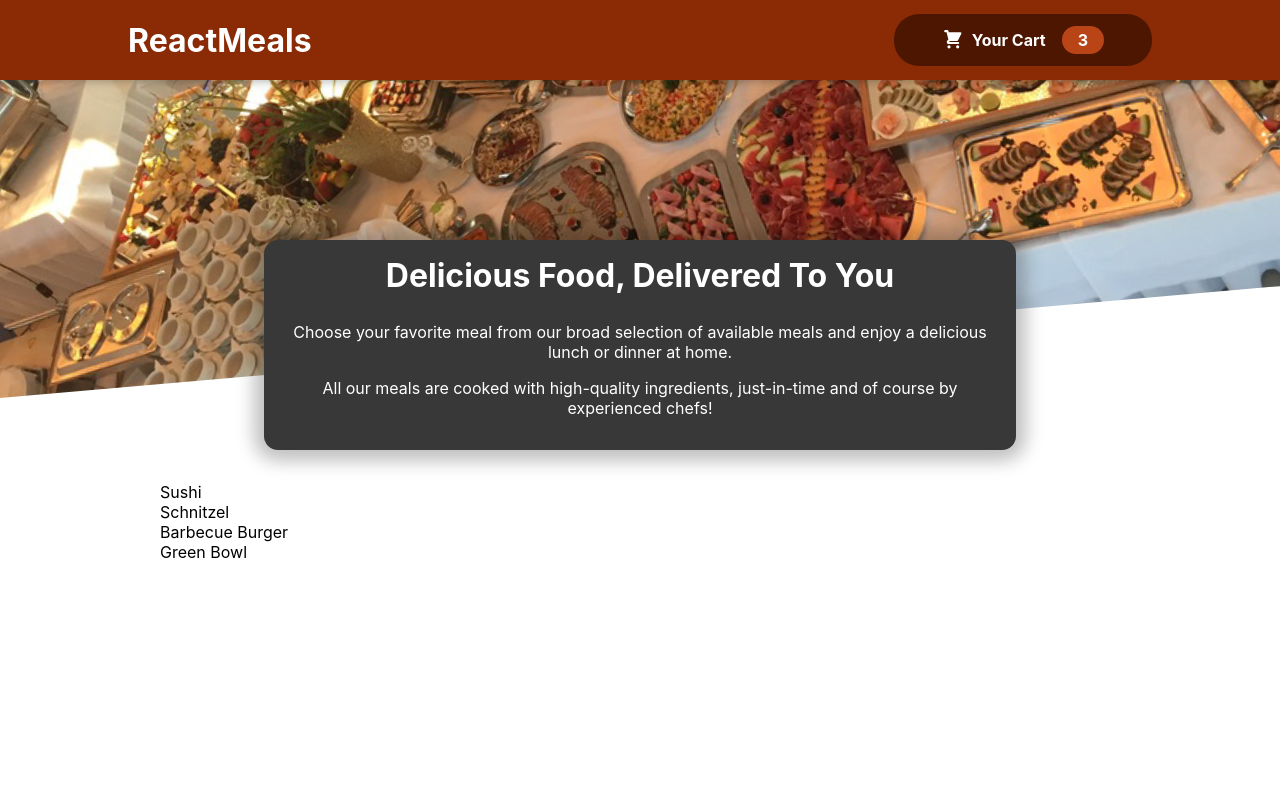
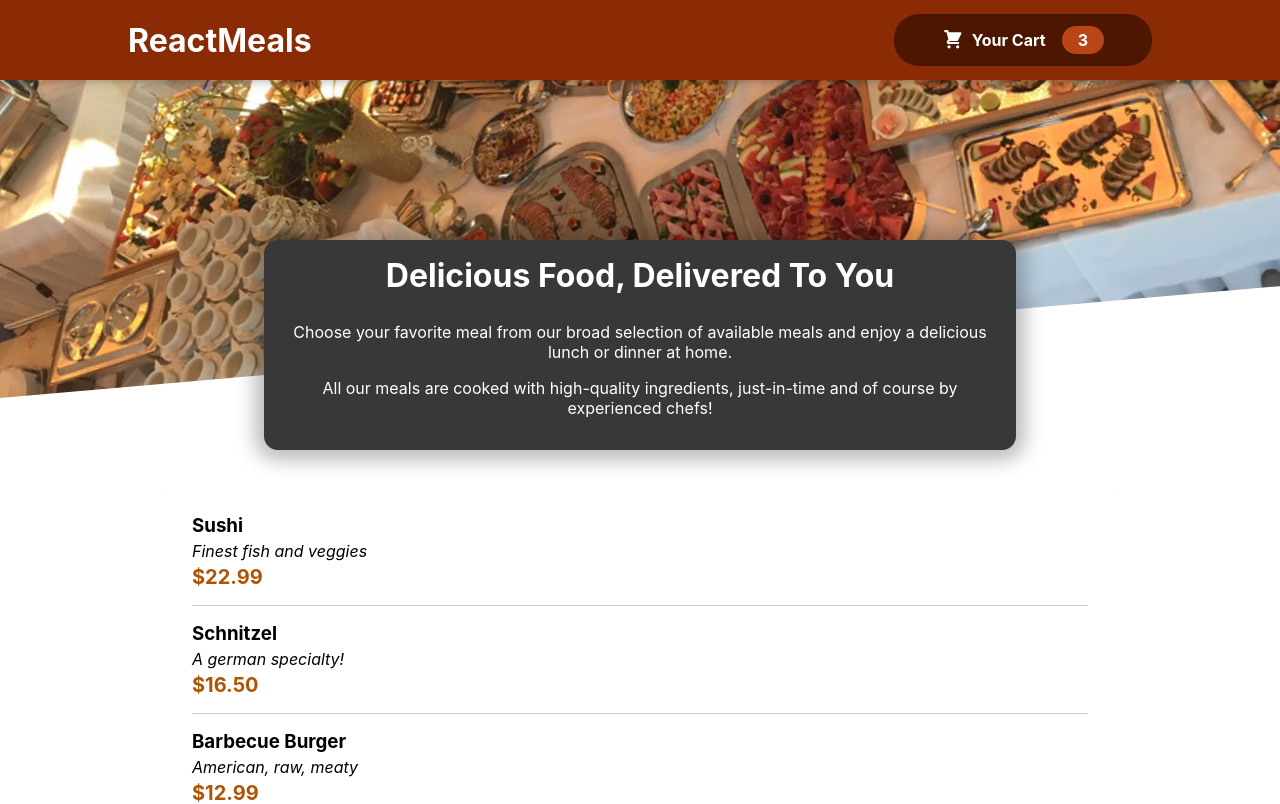
Before and after one commit to hbtuabhishek/Restaurant-Website, a React (Create React App) app: page / in a window 1280 px wide. Shown: the top 804 px of the page. Built offline with nearby package versions, Linux system fonts and the light colour scheme.

Commit message:
adding-meal-item-and-display-them

```diff
--- a/src/components/Meals/AvailableMeals.js
+++ b/src/components/Meals/AvailableMeals.js
@@ -1,38 +1,49 @@
-import classes from './AvailableMeals.module.css';
+import Card from "../UI/Card";
+import classes from "./AvailableMeals.module.css";
+import MealItem from "./MealItem/MealItem";
 
 const DUMMY_MEALS = [
   {
-    id: 'm1',
-    name: 'Sushi',
-    description: 'Finest fish and veggies',
+    id: "m1",
+    name: "Sushi",
+    description: "Finest fish and veggies",
     price: 22.99,
   },
   {
-    id: 'm2',
-    name: 'Schnitzel',
-    description: 'A german specialty!',
+    id: "m2",
+    name: "Schnitzel",
+    description: "A german specialty!",
     price: 16.5,
   },
   {
-    id: 'm3',
-    name: 'Barbecue Burger',
-    description: 'American, raw, meaty',
+    id: "m3",
+    name: "Barbecue Burger",
+    description: "American, raw, meaty",
     price: 12.99,
   },
   {
-    id: 'm4',
-    name: 'Green Bowl',
-    description: 'Healthy...and green...',
+    id: "m4",
+    name: "Green Bowl",
+    description: "Healthy...and green...",
     price: 18.99,
   },
 ];
 
 const AvailableMeals = () => {
-  const mealsList = DUMMY_MEALS.map((meal) => <li>{meal.name}</li>);
+  const mealsList = DUMMY_MEALS.map((meal) => (
+    <MealItem
+      key={meal.id}
+      name={meal.name}
+      description={meal.description}
+      price={meal.price}
+    />
+  ));
 
   return (
     <section className={classes.meals}>
-      <ul>{mealsList}</ul>
+      <Card>
+        <ul>{mealsList}</ul>
+      </Card>
     </section>
   );
 };
--- /dev/null
+++ b/src/components/Meals/MealItem/MealItem.js
@@ -0,0 +1,18 @@
+import React from "react";
+
+import classes from "./MealItem.module.css";
+
+const MealItem = (props) => {
+    const price =`$${props.price.toFixed(2)}`;
+  return (
+    <li className={classes.meal}>
+      <div>
+        <h3>{props.name}</h3>
+        <div className={classes.description}>{props.description}</div>
+        <div className={classes.price}>{price}</div>
+      </div>
+      <div></div>
+    </li>
+  );
+};
+export default MealItem;
--- /dev/null
+++ b/src/components/Meals/MealItem/MealItem.module.css
@@ -0,0 +1,22 @@
+.meal {
+    display: flex;
+    justify-content: space-between;
+    margin: 1rem;
+    padding-bottom: 1rem;
+    border-bottom: 1px solid #ccc;
+  }
+
+  .meal h3 {
+    margin: 0 0 0.25rem 0;
+  }
+
+  .description {
+    font-style: italic;
+  }
+
+  .price {
+    margin-top: 0.25rem;
+    font-weight: bold;
+    color: #ad5502;
+    font-size: 1.25rem;
+  }
--- /dev/null
+++ b/src/components/UI/Card.js
@@ -0,0 +1,7 @@
+import React from "react";
+import classes from './Card.module.css';
+
+const Card = (props) => {
+return <div  className={classes.card}>{props.children}</div>
+}
+export default Card;
--- /dev/null
+++ b/src/components/UI/Card.module.css
@@ -0,0 +1,6 @@
+.card{
+    padding: 1rem;
+    box-shadow: 0 2px rgba(0, 0, 0, 0.25);
+    border-radius: 14px;
+    background-color: white;
+}
```
Also changed, not shown: src/components/Meals/MealItem/MealItemForm.js (added), src/components/Meals/MealItem/MealItemForm.module.css (added).
